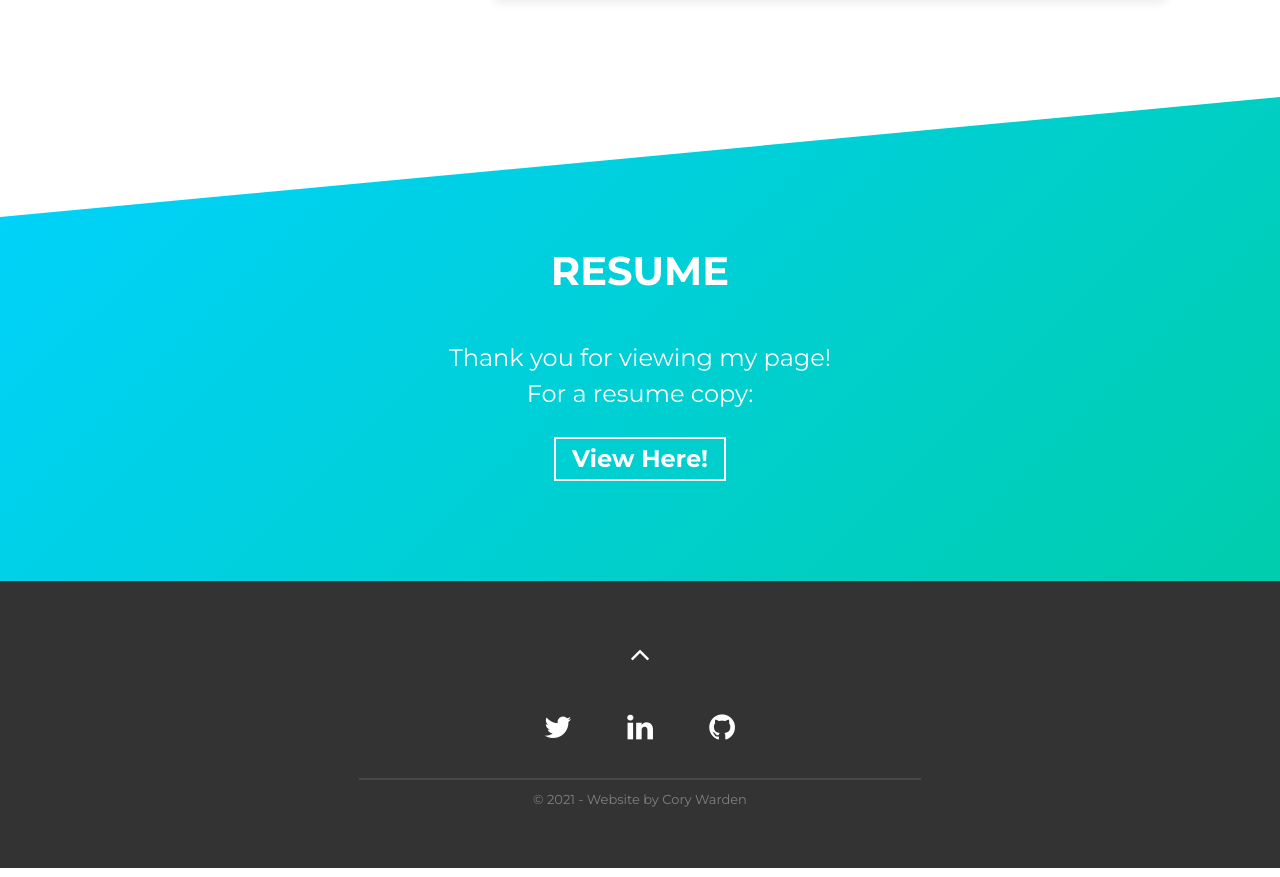
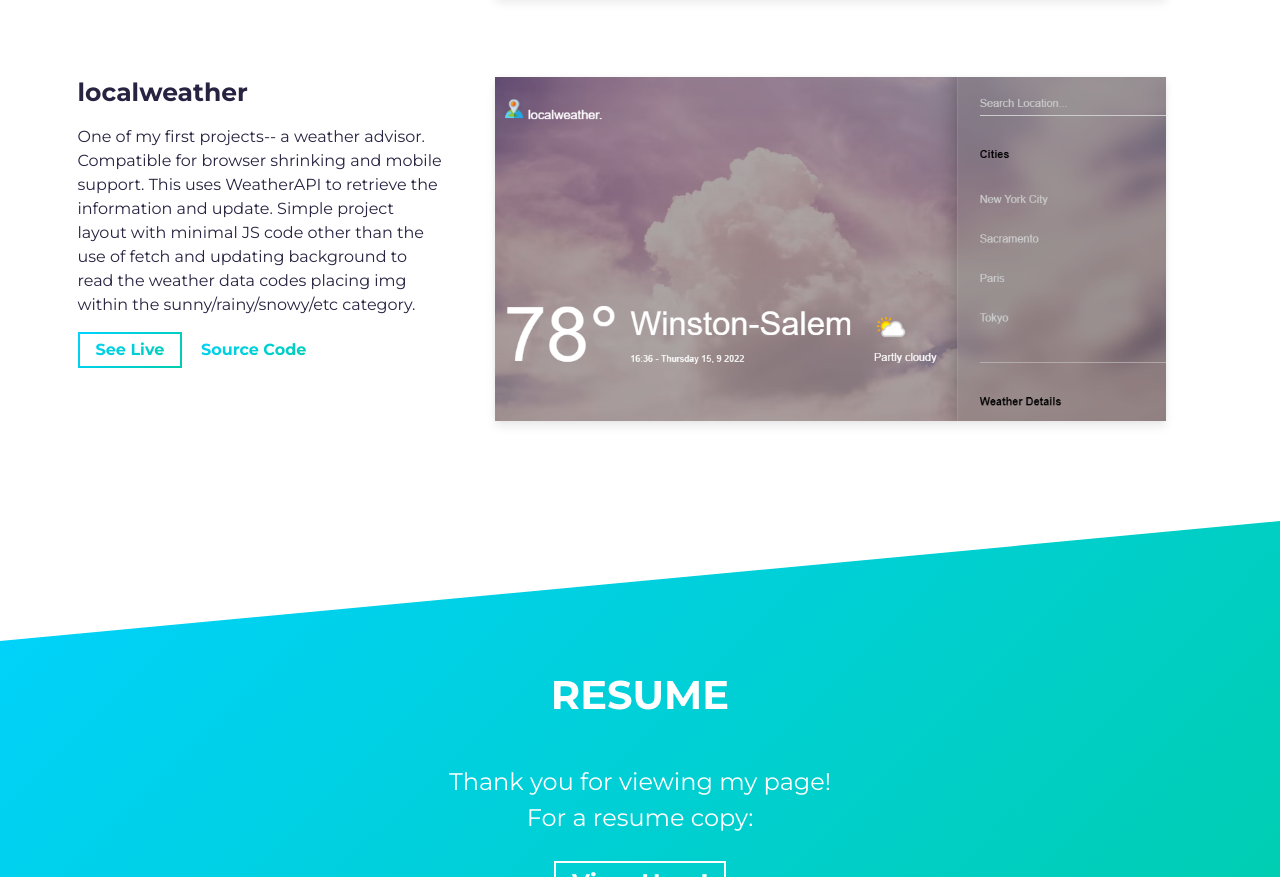
Before and after one commit to 12cwarden/portfolio, a website built with Parcel: page src/index.html in a window 1280 px wide. Shown: the part 2977-3854 px from the top of the page. Built offline with nearby package versions, Linux system fonts and the light colour scheme.

Commit message:
added weather project

```diff
--- a/src/index.html
+++ b/src/index.html
@@ -265,6 +265,62 @@
           </div>
           <!-- /END Project -->
 
+          <!-- Notice: each .row is a project -->
+          <div class="row">
+            <div class="col-lg-4 col-sm-12">
+              <div class="project-wrapper__text load-hidden">
+                <h3 class="project-wrapper__text-title">localweather</h3>
+                <div>
+                  <p class="mb-4">
+                    One of my first projects-- a weather advisor. Compatible for browser shrinking and mobile support. This uses
+                    WeatherAPI to retrieve the information and update. Simple project layout with minimal JS code other than the use of fetch and
+                    updating background to read the weather data codes placing img within the sunny/rainy/snowy/etc category.
+                  </p>
+                </div>
+                <a
+                  rel="noreferrer"
+                  target="_blank"
+                  class="cta-btn cta-btn--hero"
+                  href="https://cwlocalweather.netlify.app/"
+                >
+                  See Live
+                </a>
+                <a
+                  rel="noreferrer"
+                  target="_blank"
+                  class="cta-btn text-color-main"
+                  href="https://github.com/12cwarden/facescanner"
+                >
+                  Source Code
+                </a>
+              </div>
+            </div>
+            <div class="col-lg-8 col-sm-12">
+              <div class="project-wrapper__image load-hidden">
+                <a
+                  rel="noreferrer"
+                  href="https://github.com/12cwarden/weather-app"
+                  target="_blank"
+                >
+                  <div
+                    data-tilt
+                    data-tilt-max="4"
+                    data-tilt-glare="true"
+                    data-tilt-max-glare="0.5"
+                    class="thumbnail rounded js-tilt"
+                  >
+                    <img
+                      alt="Project Image"
+                      class="img-fluid"
+                      src="assets/Weather.png"
+                    />
+                  </div>
+                </a>
+              </div>
+            </div>
+          </div>
+          <!-- /END Project -->
+
 
         </div>
       </div>
```
Also changed, not shown: src/assets/Weather.png (added).
